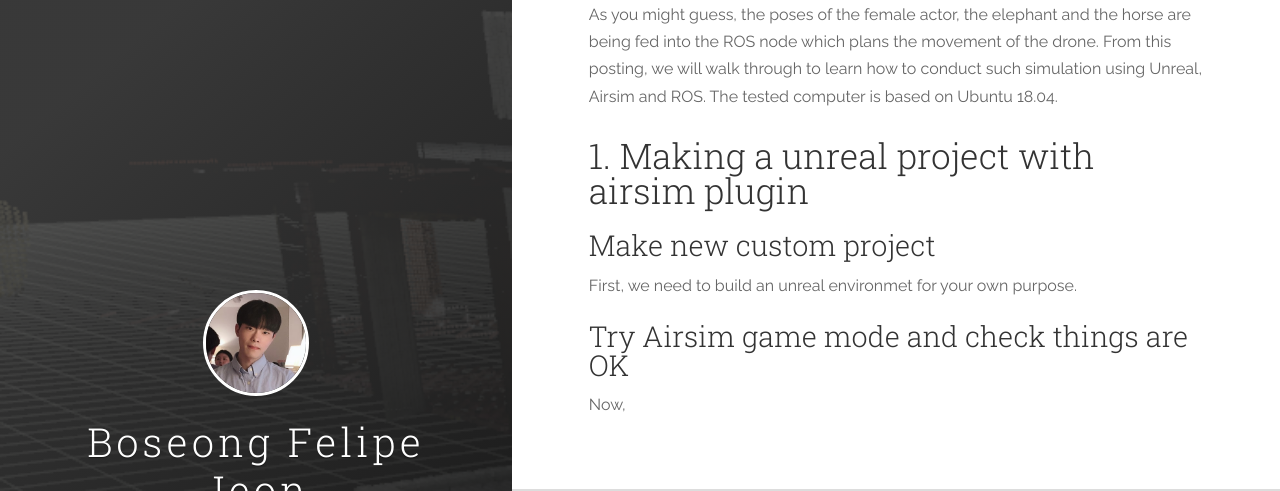
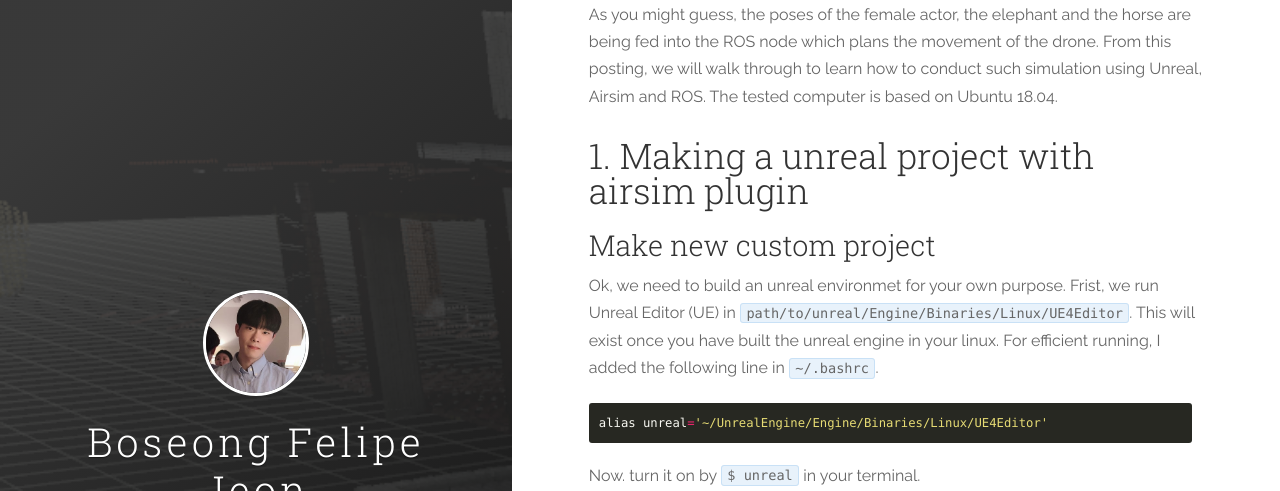
Before and after one commit to icsl-Jeon/icsl-Jeon.github.io, a Jekyll site: the page built from _posts/2020-11-25- Building custom dynamic environment for airsim simulation.markdown, in a window 1280 px wide and 1400 px high, scrolled down 395 px. Shown: the part 213-704 px from the top of the window. Built offline with Jekyll 4.4.1, drawn with Linux system fonts in a browser that asks for light colours; some of the changed text lies outside the part shown; grey boxes are pictures that could not be loaded.

Commit message:
posting uploaded

````diff
--- a/_posts/2020-11-25- Building custom dynamic environment for airsim simulation.markdown
+++ b/_posts/2020-11-25- Building custom dynamic environment for airsim simulation.markdown
@@ -17,8 +17,22 @@ ROS node which plans the movement of the drone. From this posting, we will walk
 
 ### Make new custom project
 
-First, we need to build an unreal environmet for your own purpose.
+Ok, we need to build an unreal environmet for your own purpose. Frist, we run Unreal Editor (UE) in `path/to/unreal/Engine/Binaries/Linux/UE4Editor`. This will exist once you have built the unreal engine in your linux. For efficient running, I added the following line in `~/.bashrc`.
+
+```bash
+alias unreal='~/UnrealEngine/Engine/Binaries/Linux/UE4Editor'
+```
+
+Now. turn it on by `$ unreal` in your terminal.
+
+
+![image tooltip here](/_posts/ch1/s1.png)
+
 
 ### Try Airsim game mode and check things are OK
 
 Now,
+
+## 2. Creating a dynamic object (or multiple) moving along spline
+
+### Importing assets
````
Also changed, not shown: _posts/ch1/s4.png (added), _posts/ch1/s5.png (added), 3 other files.
